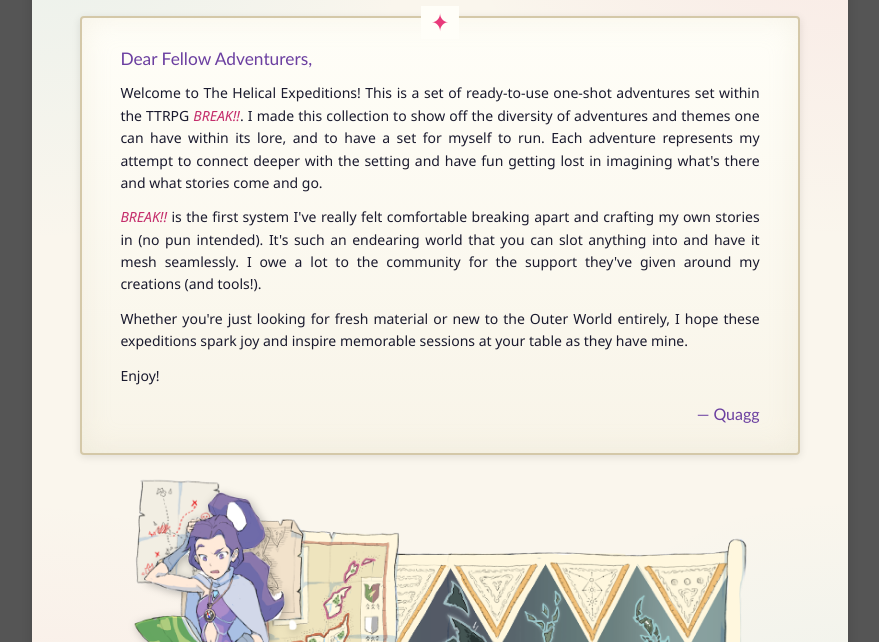
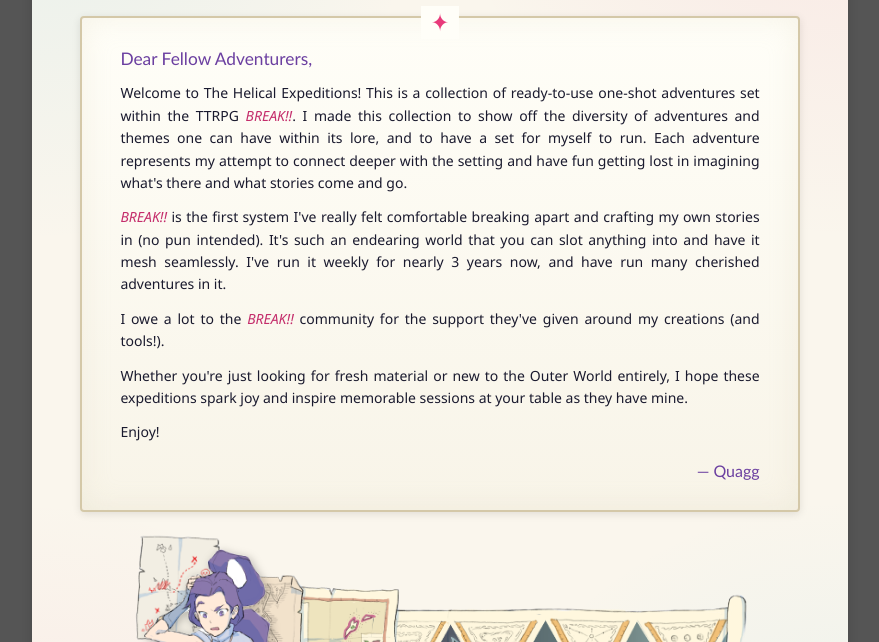
Before and after one commit to qu-gg/qu-gg.github.io, a plain HTML site: page the-helical-expeditions/introduction.html in a window 1280 px wide. Shown: the part 158-800 px from the top of the page, without its empty margins (200-1079 px from the left). Drawn offline with Linux system fonts and the light colour scheme.

Commit message:
Tweak intro writing.

```diff
--- a/the-helical-expeditions/introduction.html
+++ b/the-helical-expeditions/introduction.html
@@ -328,8 +328,9 @@
             <div class="letter-note">
                 <div class="letter-greeting">Dear Fellow Adventurers,</div>
                 <div class="letter-body">
-                    <p>Welcome to The Helical Expeditions! This is a set of ready-to-use one-shot adventures set within the TTRPG <em>BREAK!!</em>. I made this collection to show off the diversity of adventures and themes one can have within its lore, and to have a set for myself to run. Each adventure represents my attempt to connect deeper with the setting and have fun getting lost in imagining what's there and what stories come and go.</p>
-                    <p><em>BREAK!!</em> is the first system I've really felt comfortable breaking apart and crafting my own stories in (no pun intended). It's such an endearing world that you can slot anything into and have it mesh seamlessly. I owe a lot to the community for the support they've given around my creations (and tools!).</p>
+                    <p>Welcome to The Helical Expeditions! This is a collection of ready-to-use one-shot adventures set within the TTRPG <em>BREAK!!</em>. I made this collection to show off the diversity of adventures and themes one can have within its lore, and to have a set for myself to run. Each adventure represents my attempt to connect deeper with the setting and have fun getting lost in imagining what's there and what stories come and go.</p>
+                    <p><em>BREAK!!</em> is the first system I've really felt comfortable breaking apart and crafting my own stories in (no pun intended). It's such an endearing world that you can slot anything into and have it mesh seamlessly. I've run it weekly for nearly 3 years now, and have run many cherished adventures in it.</p>
+                    <p>I owe a lot to the <em>BREAK!!</em> community for the support they've given around my creations (and tools!).</p>
                     <p>Whether you're just looking for fresh material or new to the Outer World entirely, I hope these expeditions spark joy and inspire memorable sessions at your table as they have mine.</p>
                     <p>Enjoy!</p>
                 </div>
@@ -372,7 +373,7 @@
             <div class="qa-callout">
                 <div class="qa-question">Use of Generative AI?</div>
                 <div class="qa-answer">
-                    <strong>No generative AI was used in writing or considered for art sources</strong> — just human brainwaves there. Standard coding agents were used to help with some of the more funky aspects of front-end formatting and development. All creative content, story adaptation, and artistic direction came from good old-fashioned imagination and countless hours of tinkering.
+                    <strong>No generative AI was used in writing or considered for art sources</strong> - just human brainwaves there. Standard coding agents were used to help with some of the more funky aspects of front-end formatting and development. All creative content, story adaptation, and artistic direction came from good old-fashioned imagination and countless hours of tinkering.
                 </div>
             </div>
         </div>
```
